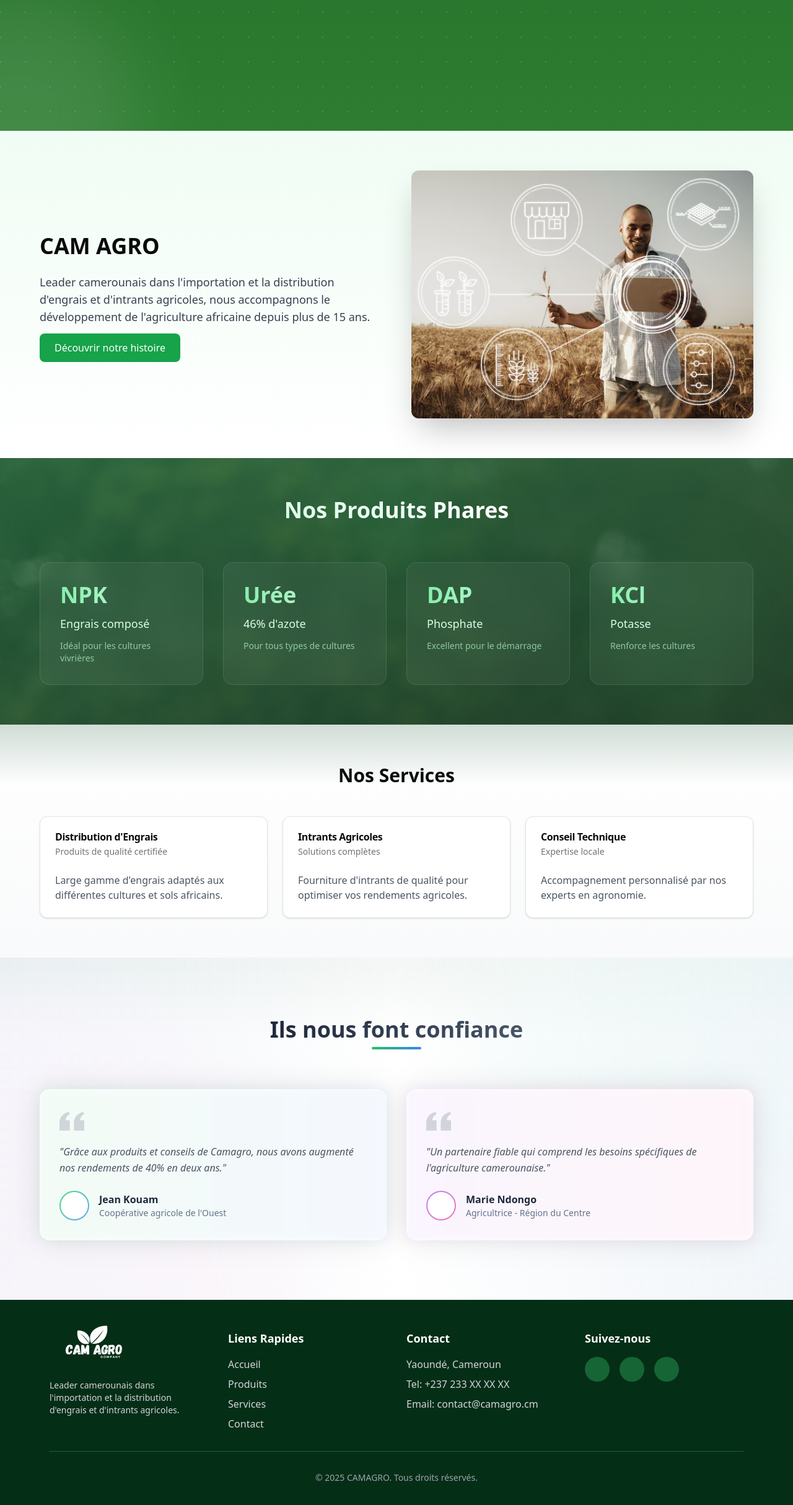
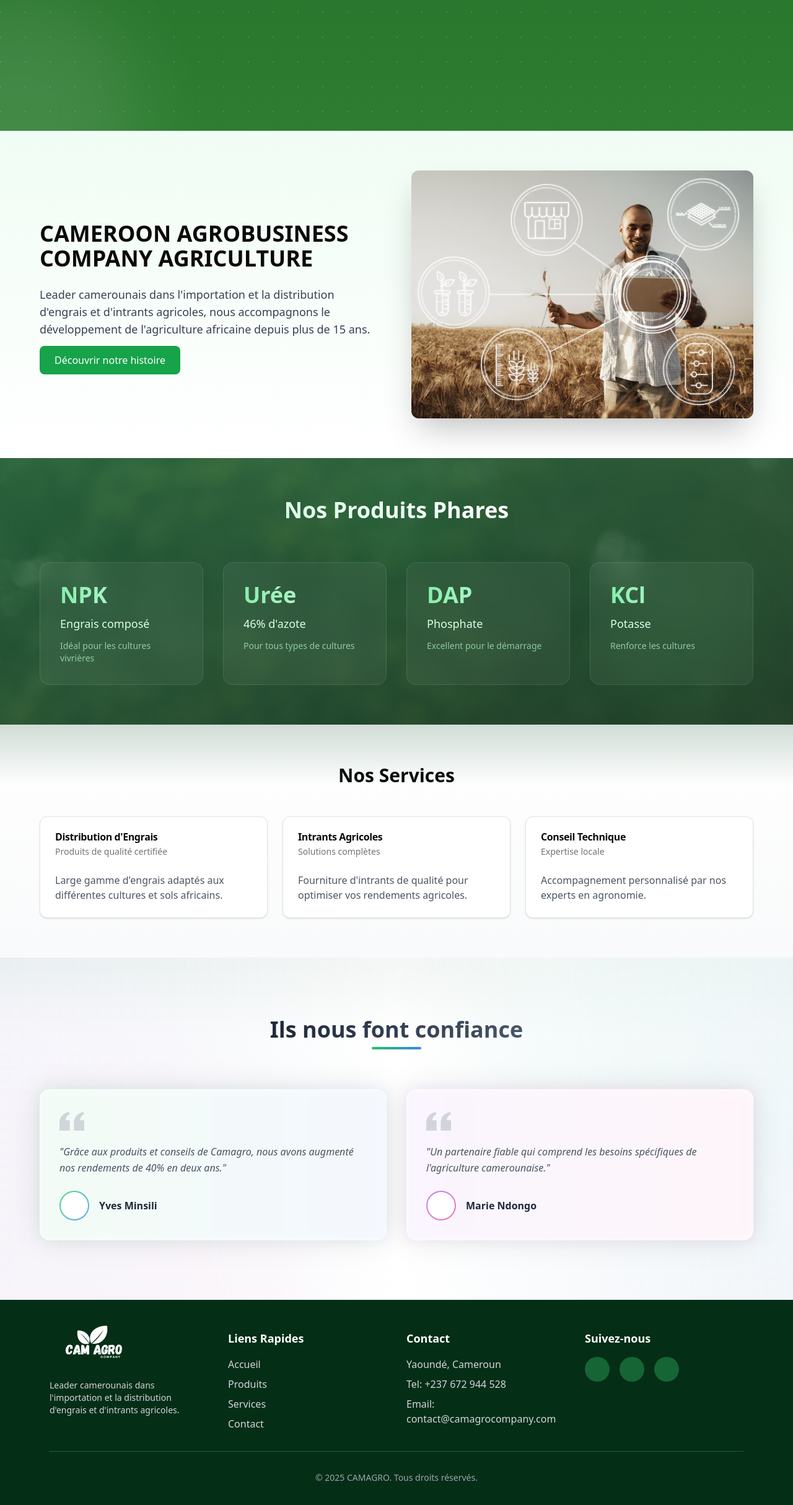
Before and after one commit to Level237/camagrocompany, a React (Vite) app: page / in a window 1280 px wide. Shown: the part 781-3209 px from the top of the page at 62% size. Built offline with nearby package versions, Linux system fonts and the light colour scheme.

Commit message:
Update company name and contact information across multiple components for consistency. Changed meta description and title in index.html, updated team members in About page, and revised contact details in Footer and Contact pages to reflect accurate information.

```diff
--- a/index.html
+++ b/index.html
@@ -4,7 +4,7 @@
     <meta charset="UTF-8" />
     <link rel="icon" type="image/svg+xml" href="/favicon.png" />
     <meta name="viewport" content="width=device-width, initial-scale=1.0" />
-    <meta name='description' content='Cam Agro Company'/>
+    <meta name='description' content='Cameroon Agrobusiness Company Agriculture'/>
       <meta name='keywords' content='camagrocompany,camagro,camagrocompany,' />
     <meta property="og:image" content="https://camagrocompany.com/assets/logo-DtUwrp8_.png" />
     <meta name="twitter:image" content="https://fecascrab.com/assets/logo-DtUwrp8_.png" />
@@ -12,8 +12,8 @@
     <meta property="og:image:height" content="630" />
     <meta property="og:image:type" content="image/jpeg" />
     <meta property="og:image:secure_url" content="https://fecascrab.com/assets/logo-DtUwrp8_.png" />
-    <meta name="twitter:description" content='Cam Agro Company' />
-    <title>Cam Agro Company</title>
+    <meta name="twitter:description" content='Cameroon Agrobusiness Company Agriculture' />
+    <title>Cameroon Agrobusiness Company Agriculture</title>
   </head>
   <body>
     <div id="root"></div>
--- a/src/components/layout/Footer.tsx
+++ b/src/components/layout/Footer.tsx
@@ -27,8 +27,8 @@
               <h4 className="text-lg font-semibold mb-4">Contact</h4>
               <ul className="space-y-2 text-gray-300">
                 <li>Yaoundé, Cameroun</li>
-                <li>Tel: +237 233 XX XX XX</li>
-                <li>Email: contact@camagro.cm</li>
+                <li>Tel: +237 672 944 528</li>
+                <li>Email: contact@camagrocompany.com</li>
               </ul>
             </div>
 
--- a/src/pages/About.tsx
+++ b/src/pages/About.tsx
@@ -126,28 +126,19 @@
           >
             Notre Équipe
           </motion.h2>
-          <div className="grid md:grid-cols-4 gap-8">
+          <div className="grid md:grid-cols-3">
             {[
               {
-                name: "Jean Kouassi",
+                name: "Ngoufo Roger",
                 role: "Directeur Général",
                 image: "/images/team-1.jpg"
               },
               {
-                name: "Marie Ndongo",
-                role: "Responsable Technique",
+                name: "Mamangollo Mpah Merveille",
+                role: "Ingenieur Agronome Controlleur normes et qualité",
                 image: "/images/team-2.jpg"
               },
-              {
-                name: "Paul Tamba",
-                role: "Expert Agronome",
-                image: "/images/team-3.jpg"
-              },
-              {
-                name: "Sarah Eyenga",
-                role: "Responsable Commercial",
-                image: "/images/team-4.jpg"
-              }
+
             ].map((member, index) => (
               <motion.div
                 key={member.name}
--- a/src/pages/Contact.tsx
+++ b/src/pages/Contact.tsx
@@ -41,19 +41,19 @@
               {
                 icon: <Phone className="w-6 h-6" />,
                 title: "Téléphone",
-                info: "+237 123 456 789",
+                info: "+237 672 944 528",
                 color: "bg-blue-500"
               },
               {
                 icon: <Mail className="w-6 h-6" />,
                 title: "Email",
-                info: "contact@camagro.com",
+                info: "contact@camagrocompany.com",
                 color: "bg-green-500"
               },
               {
                 icon: <MapPin className="w-6 h-6" />,
                 title: "Adresse",
-                info: "Douala, Cameroun",
+                info: "Yaoundé, Cameroun",
                 color: "bg-purple-500"
               },
               {
@@ -136,7 +136,7 @@
               {/* Map */}
               <div className="rounded-2xl overflow-hidden shadow-lg h-[300px] bg-gray-200">
                 <iframe
-                  src="https://www.google.com/maps/embed?pb=!1m18!1m12!1m3!1d254744.54821959847!2d9.765764228697799!3d4.050864852537935!2m3!1f0!2f0!3f0!3m2!1i1024!2i768!4f13.1!3m3!1m2!1s0x1061128f4c118b5%3A0x97c8e530a95fb70c!2sDouala%2C%20Cameroun!5e0!3m2!1sfr!2sfr!4v1647081577713!5m2!1sfr!2sfr"
+                  src="https://www.google.com/maps/embed?pb=!1m18!1m12!1m3!1d254744.54821959847!2d9.765764228697799!3d4.050864852537935!2m3!1f0!2f0!3f0!3m2!1i1024!2i768!4f13.1!3m3!1m2!1s0x1061128f4c118b5%3A0x97c8e530a95fb70c!2sYaoundé%2C%20Cameroun!5e0!3m2!1sfr!2sfr!4v1647081577713!5m2!1sfr!2sfr"
                   width="100%"
                   height="100%"
                   style={{ border: 0 }}
@@ -157,7 +157,7 @@
                   </p>
                   <div className="pt-4 border-t">
                     <p className="font-semibold text-gray-800">Urgence technique :</p>
-                    <p className="text-green-600">+237 123 456 789</p>
+                    <p className="text-green-600">+237 672 944 528</p>
                   </div>
                 </div>
               </div>
--- a/src/pages/Homepage.tsx
+++ b/src/pages/Homepage.tsx
@@ -35,7 +35,7 @@
         <div className="container mx-auto max-w-6xl">
           <div className="grid md:grid-cols-2 gap-12 items-center">
             <div>
-              <h2 className="text-4xl font-bold mb-6">CAM AGRO</h2>
+              <h2 className="text-4xl font-bold mb-6">CAMEROON AGROBUSINESS COMPANY AGRICULTURE</h2>
               <div className="rounded-xl max-sm:block hidden mb-8 overflow-hidden shadow-2xl">
               <img
                 src={about}
@@ -181,8 +181,8 @@
                       <div className="w-full h-full bg-white rounded-full"></div>
                     </div>
                     <div>
-                      <h4 className="font-semibold text-slate-800">Jean Kouam</h4>
-                      <p className="text-sm text-slate-500">Coopérative agricole de l'Ouest</p>
+                      <h4 className="font-semibold text-slate-800">Yves Minsili</h4>
+
                     </div>
                   </div>
                 </div>
@@ -205,7 +205,7 @@
                     </div>
                     <div>
                       <h4 className="font-semibold text-slate-800">Marie Ndongo</h4>
-                      <p className="text-sm text-slate-500">Agricultrice - Région du Centre</p>
+
                     </div>
                   </div>
                 </div>
--- a/src/pages/Services.tsx
+++ b/src/pages/Services.tsx
@@ -127,7 +127,7 @@
                 </svg>
               </div>
               <h3 className="text-xl font-semibold mb-2">Expertise</h3>
-              <p className="text-gray-600">Plus de 20 ans d'expérience</p>
+              <p className="text-gray-600">Plus de 05 ans d'expertise</p>
             </div>
 
             <div className="text-center">
```
